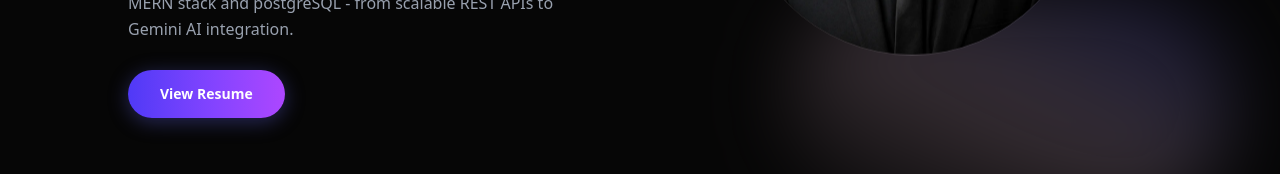
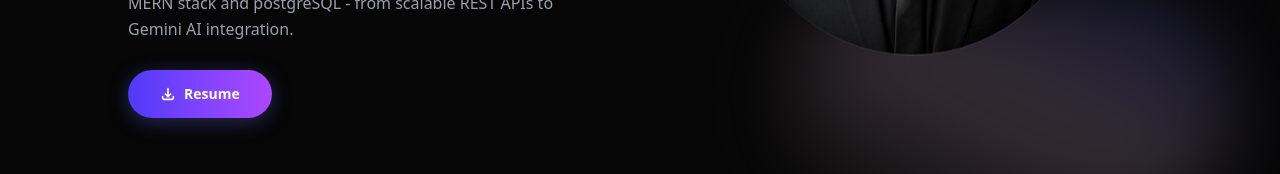
Before and after one commit to SahilSameer18/Portfolio, a React (Vite) app: page / in a window 1280 px wide. Shown: the part 543-717 px from the top of the page. Built offline with nearby package versions, Linux system fonts and the light colour scheme.

Commit message:
enhance hero section and navbar

```diff
--- a/src/sections/Hero.jsx
+++ b/src/sections/Hero.jsx
@@ -3,7 +3,11 @@ import { motion, AnimatePresence } from "framer-motion";
 import pic from "../assets/pic2.webp";
 import resume from "../assets/sameer-resume.pdf";
 
-const titles = ["Full Stack Developer", "Backend Developer", "Software Developer"];
+const titles = [
+  "Full Stack Developer",
+  "Backend Developer",
+  "Software Developer",
+];
 
 const containerVariants = {
   hidden: {},
@@ -28,7 +32,6 @@ export default function Hero() {
   return (
     <section id="home" className="min-h-screen flex items-center scroll-mt-12">
       <div className="max-w-7xl mx-auto px-6 md:px-12 w-full grid md:grid-cols-2 gap-16 items-center">
-
         {/* ── Left Text ── */}
         <motion.div
           className="space-y-7"
@@ -37,7 +40,10 @@ export default function Hero() {
           animate="show"
         >
           {/* Greeting */}
-          <motion.p variants={itemVariants} className="text-indigo-400 font-medium tracking-wide">
+          <motion.p
+            variants={itemVariants}
+            className="text-indigo-400 font-medium tracking-wide"
+          >
             Hello, I'm
           </motion.p>
 
@@ -50,7 +56,7 @@ export default function Hero() {
             <br />
             <span className="bg-gradient-to-r from-white/90 via-indigo-400 to-purple-500 bg-clip-text text-transparent">
               Siddique
-            </span >
+            </span>
           </motion.h1>
 
           {/* Rotating Title */}
@@ -70,33 +76,56 @@ export default function Hero() {
           </motion.div>
 
           {/* Divider Lines (Rounded Ends) */}
-          <motion.div variants={itemVariants} className="flex items-center gap-3">
+          <motion.div
+            variants={itemVariants}
+            className="flex items-center gap-3"
+          >
             <div className="h-px w-12 bg-gradient-to-r from-indigo-600 to-purple-500" />
             <div className="w-1.5 h-1.5 rounded-full bg-gradient-to-r from-indigo-600 to-purple-500" />
           </motion.div>
 
           {/* Bio */}
-          <motion.p variants={itemVariants} className="text-gray-400 max-w-md leading-relaxed">
-            I build AI-powered, production-ready web apps using the MERN stack and postgreSQL -
-            from scalable REST APIs to Gemini AI integration.
+          <motion.p
+            variants={itemVariants}
+            className="text-gray-400 max-w-md leading-relaxed"
+          >
+            I build AI-powered, production-ready web apps using the MERN stack
+            and postgreSQL - from scalable REST APIs to Gemini AI integration.
           </motion.p>
 
           {/* Resume Button */}
           <motion.div variants={itemVariants}>
             <motion.a
               href={resume}
-              target="_blank"
+              download="Sahil-Sameer-Resume.pdf"
               rel="noopener noreferrer"
               whileHover={{ scale: 1.04, y: -2 }}
               whileTap={{ scale: 0.97 }}
-              className="group inline-flex items-center px-8 py-3.5 rounded-full text-white font-semibold text-sm bg-gradient-to-r from-indigo-600 to-purple-500 shadow-[0_4px_20px_rgba(99,102,241,0.35)] hover:shadow-[0_4px_32px_rgba(99,102,241,0.55)] transition-shadow duration-300"
+              className="group inline-flex items-center gap-2 px-8 py-3.5 rounded-full text-white font-semibold text-sm bg-gradient-to-r from-indigo-600 to-purple-500 shadow-[0_4px_20px_rgba(99,102,241,0.35)] hover:shadow-[0_4px_32px_rgba(99,102,241,0.55)] transition-shadow duration-300"
             >
+              {/* Download Icon */}
+              <svg
+                xmlns="http://www.w3.org/2000/svg"
+                className="w-4 h-4 transition-transform duration-300 group-hover:translate-y-0.5"
+                fill="none"
+                viewBox="0 0 24 24"
+                stroke="currentColor"
+                strokeWidth={2.5}
+              >
+                <path
+                  strokeLinecap="round"
+                  strokeLinejoin="round"
+                  d="M4 16v2a2 2 0 002 2h12a2 2 0 002-2v-2M12 4v12m0 0l-4-4m4 4l4-4"
+                />
+              </svg>
+
+              {/* Text */}
               <span className="relative h-5 overflow-hidden flex flex-col">
                 <span className="block transition-transform duration-300 group-hover:-translate-y-full">
-                  View Resume
+                  Resume
                 </span>
                 <span className="absolute top-full block transition-transform duration-300 group-hover:-translate-y-full">
-                  View Resume
+                  Resume
                 </span>
               </span>
             </motion.a>
```
Also changed, not shown: index.html (+9 -9 lines), src/components/Navbar.jsx (line endings or trailing spaces).
